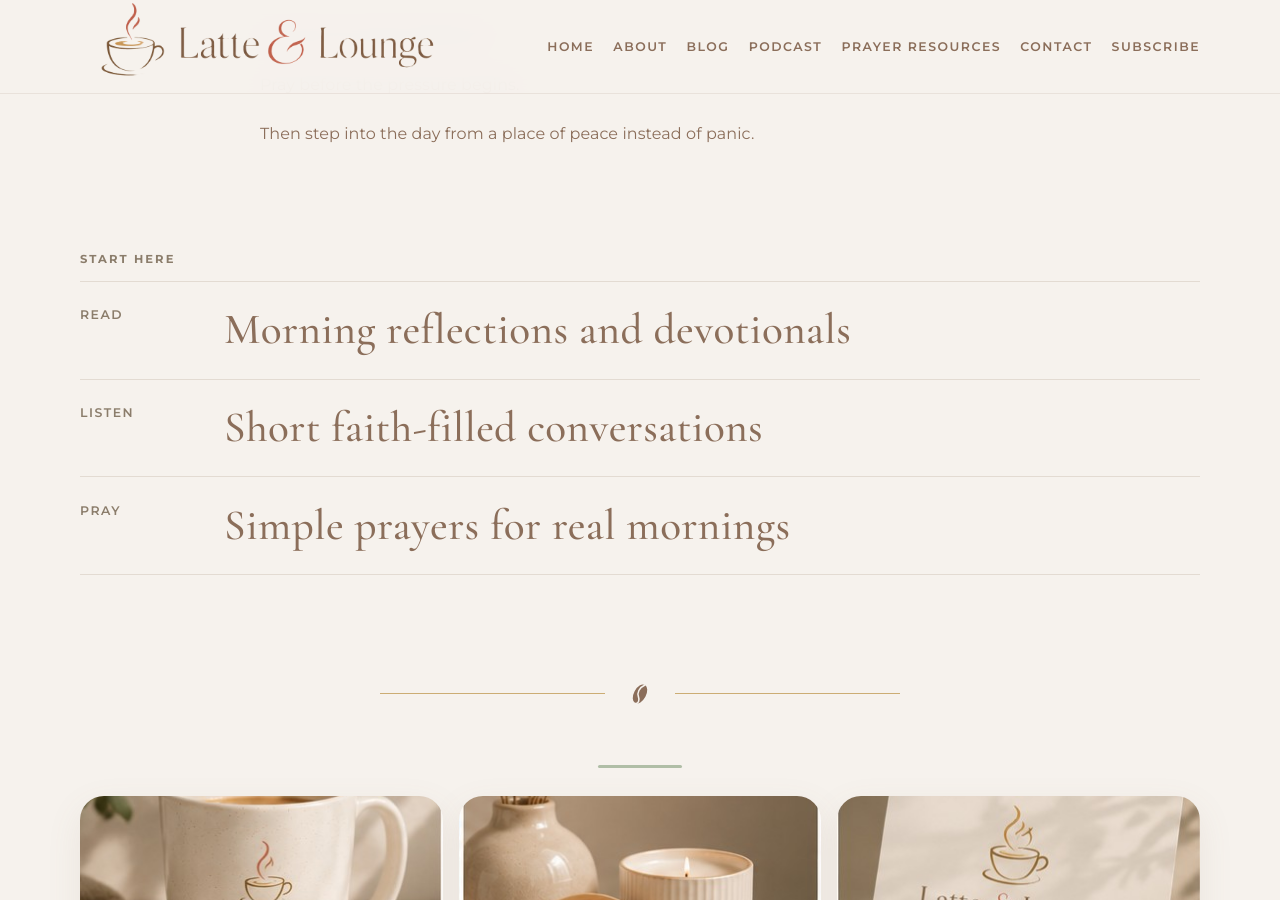
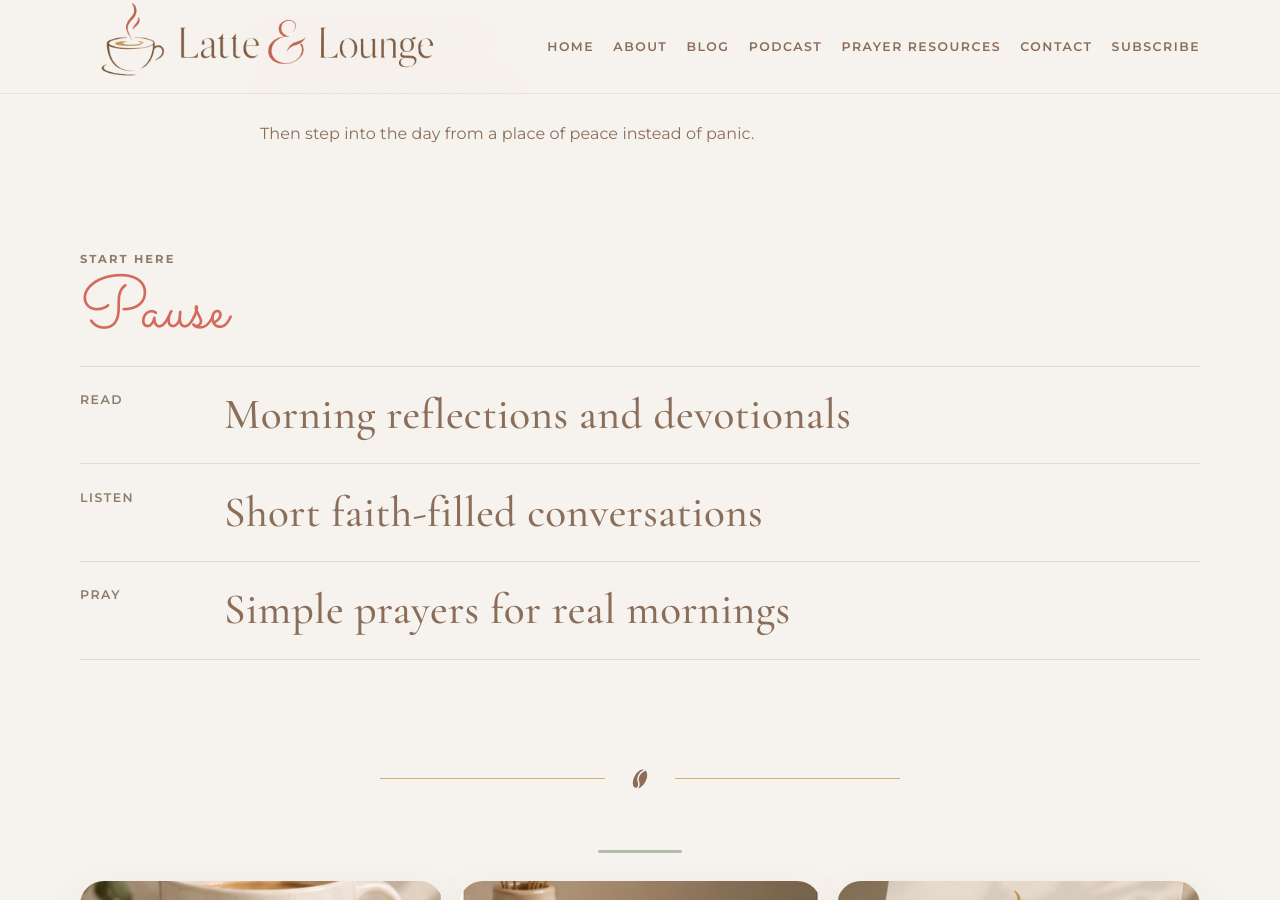
Before and after one commit to jeffthomasiii/latte-lounge-poc, a Jekyll site: the page built from docs/index.md, in a window 1280 px wide and 900 px high, scrolled down 1204 px. Built offline with Jekyll 4.4.1, drawn with Linux system fonts in a browser that asks for light colours.

Commit message:
Add subtle script accent to homepage

```diff
--- a/docs/_layouts/home.html
+++ b/docs/_layouts/home.html
@@ -42,6 +42,7 @@
 <section class="quiet-paths">
   <div class="container">
     <p class="eyebrow">Start Here</p>
+    <p class="decorative-word">Pause</p>
 
     <div class="quiet-link-list">
       <a href="{{ '/blog/' | relative_url }}">
```
